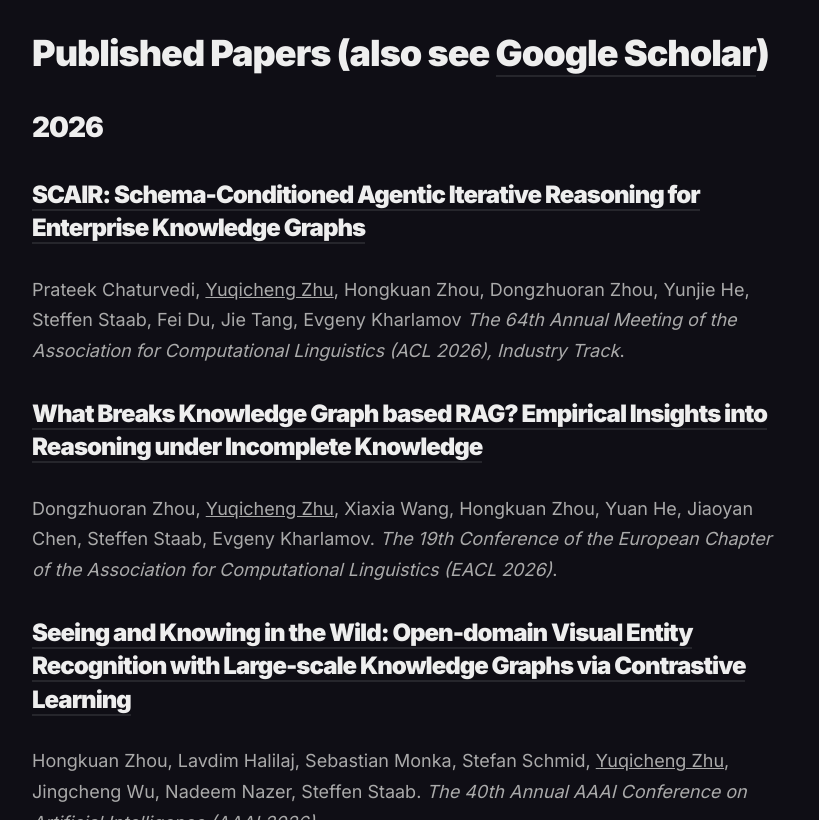
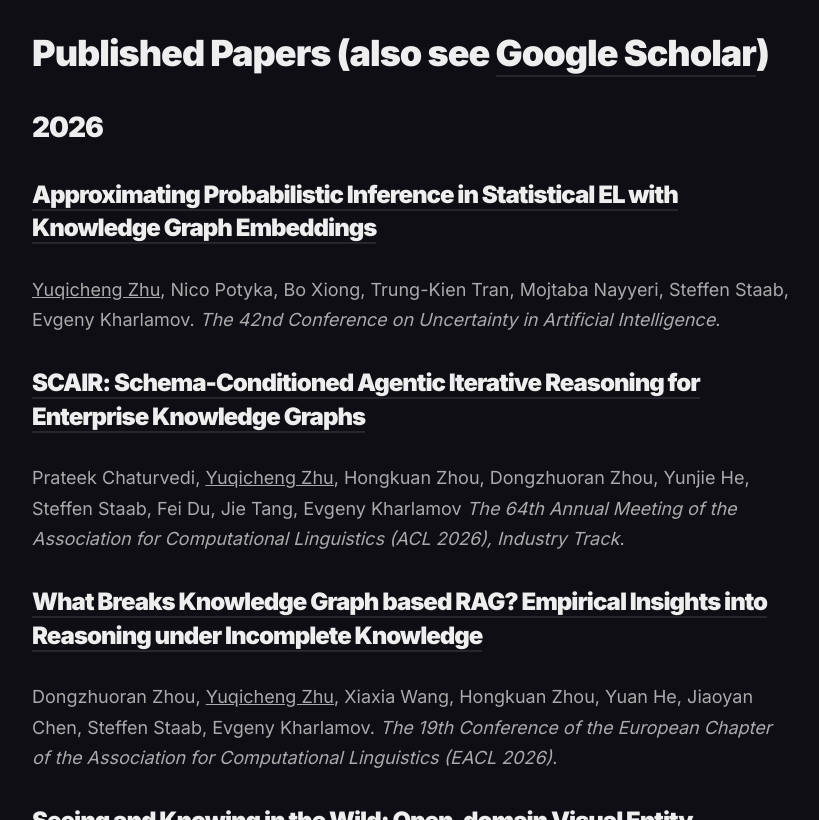
Before and after one commit to ZhuYuqicheng/ZhuYuqicheng.github.io, a Jekyll site: the page built from _pages/publication.md, in a window 1280 px wide and 900 px high, scrolled down 588 px, cut to the strip 80-900 px from the top of the window. Shown: the whole strip, without its empty margins (228-1047 px from the left). Built offline with Jekyll 4.4.1, drawn with Linux system fonts in a browser that asks for light colours; nearby versions of some CDN libraries; some of the changed text lies outside the part shown.

Commit message:
UAI news

```diff
--- a/_pages/publication.md
+++ b/_pages/publication.md
@@ -8,6 +8,10 @@ image: '/images/publication.jpg'
 # Published Papers (also see [Google Scholar](https://scholar.google.com/citations?user=TE5jy5cAAAAJ&hl=en))
 
 ## 2026
+
+### [Approximating Probabilistic Inference in Statistical EL with Knowledge Graph Embeddings](https://arxiv.org/abs/2407.11821)
+
+<u>Yuqicheng Zhu</u>, Nico Potyka, Bo Xiong, Trung-Kien Tran, Mojtaba Nayyeri, Steffen Staab, Evgeny Kharlamov. *The 42nd Conference on Uncertainty in Artificial Intelligence*.
 
 ### [SCAIR: Schema-Conditioned Agentic Iterative Reasoning for Enterprise Knowledge Graphs](https://openreview.net/pdf?id=IVtK2kO2pC)
 Prateek Chaturvedi, <u>Yuqicheng Zhu</u>, Hongkuan Zhou, Dongzhuoran Zhou, Yunjie He, Steffen Staab, Fei Du, Jie Tang, Evgeny Kharlamov *The 64th Annual Meeting of the Association for Computational Linguistics (ACL 2026), Industry Track*.
```
Also changed, not shown: other parts of _pages/publication.md (+1 -1 lines), _pages/news.md (+2 -0 lines).
